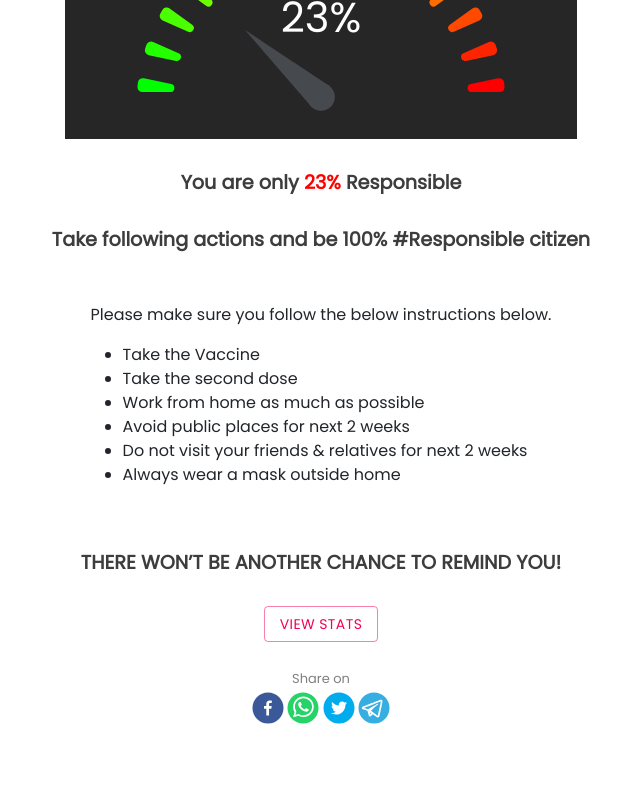
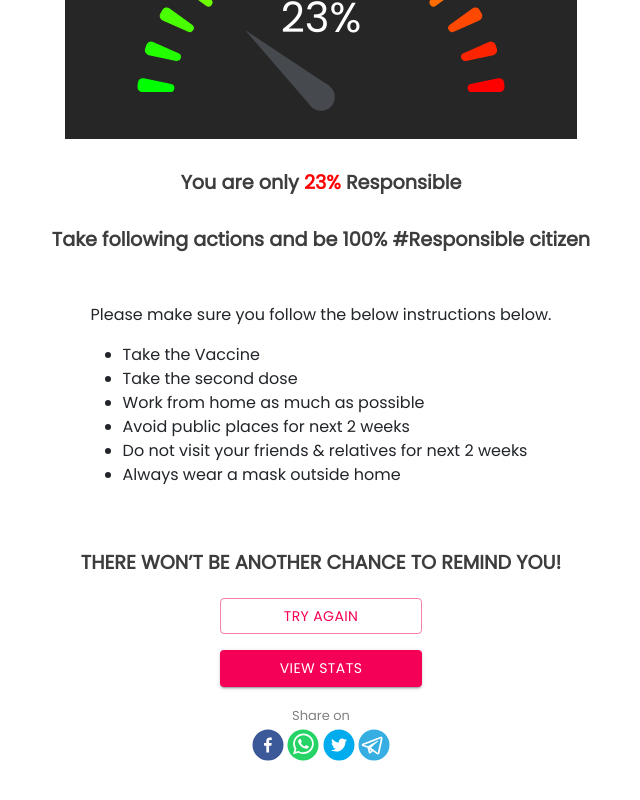
Before and after one commit to NTK7/responsible-me-tracker, a React (Create React App) app: page / in a window 1280 px wide. Shown: the part 354-1154 px from the top of the page, without its empty margins (319-959 px from the left). Built offline with nearby package versions, Linux system fonts and the light colour scheme.

Commit message:
updated buttons

```diff
--- a/src/components/result/Result.js
+++ b/src/components/result/Result.js
@@ -27,10 +27,10 @@ function Result({ percentage, age }) {
     percentage === 1 && setBestResults(true);
   }, [percentage]);
 
-  // const onHandleRefreshPage = () => {
-  //   window.scrollTo(0, 0);
-  //   window.location.href = "/";
-  // };
+  const onHandleRefreshPage = () => {
+    window.scrollTo(0, 0);
+    window.location.href = "/";
+  };
 
   return (
     <Fade>
@@ -81,6 +81,12 @@ function Result({ percentage, age }) {
         <Button
           color="secondary"
           variant="outlined"
+          onClick={onHandleRefreshPage}>
+          Try Again
+        </Button>
+        <Button
+          color="secondary"
+          variant="contained"
           onClick={() => history.push("/visualization")}>
           View Stats
         </Button>
@@ -152,7 +158,9 @@ const Container = styled.div`
     margin: 2pc;
   }
   > button {
-    margin: 1pc;
+    margin: .5pc;
+    width: 20%;
+    min-width: fit-content;
   }
   .visualization {
     width: 100%;
```
